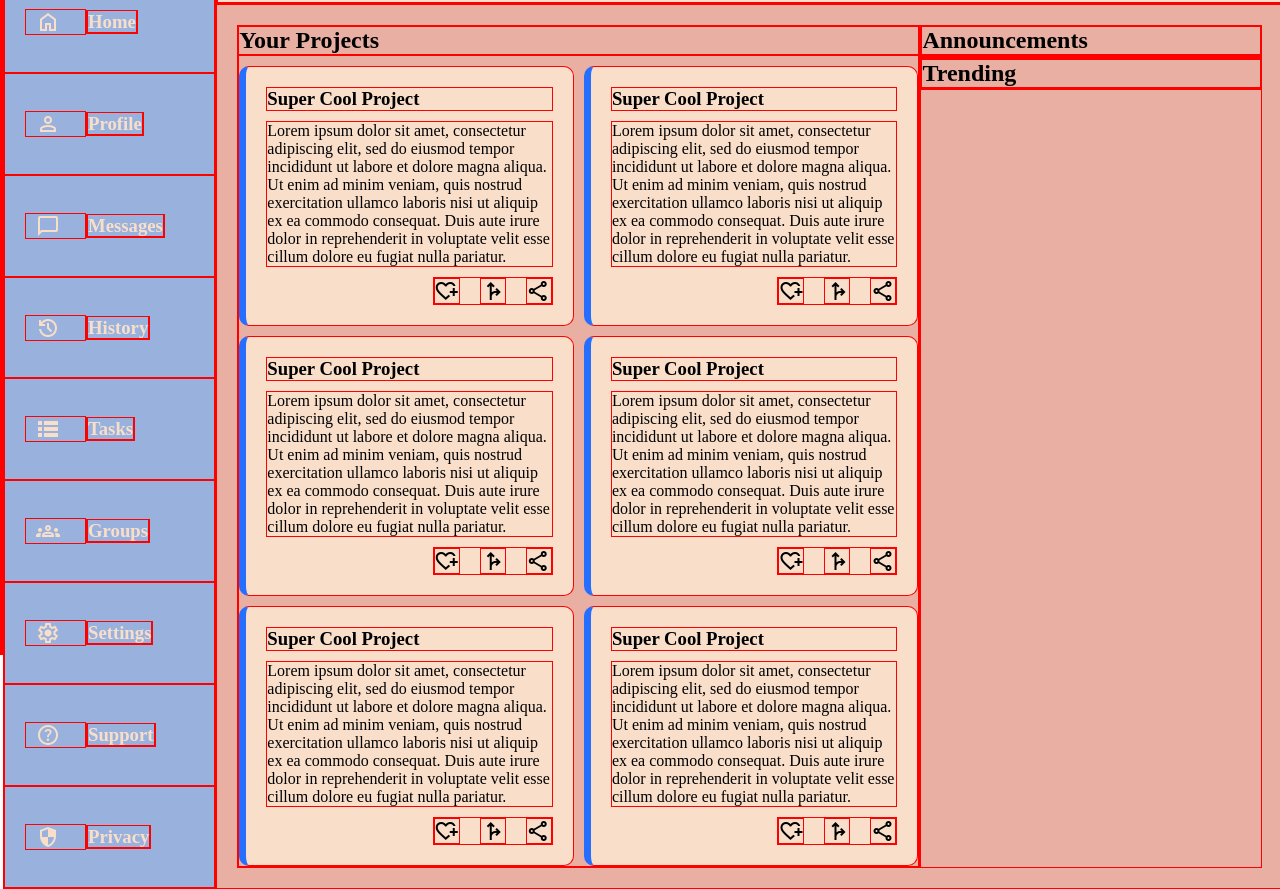
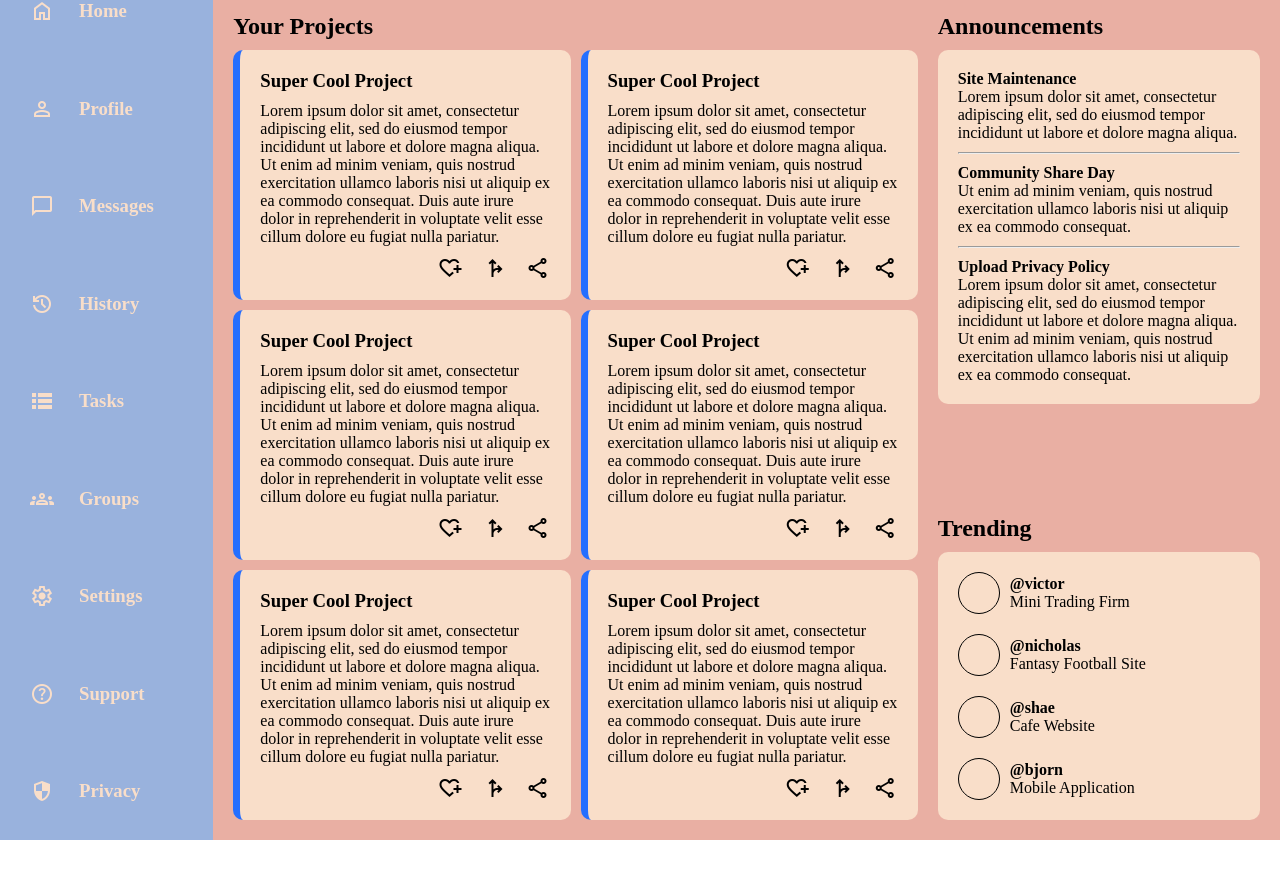
Before and after one commit to Liabiliti/Admin-Dashboard, a plain HTML site: page index.html in a window 1280 px wide. Shown: the part 151-1040 px from the top of the page. After the commit the page ends 991 px from the top, so only its background shows below. Drawn offline with nearby package versions, Linux system fonts and the light colour scheme.

Commit message:
Layout completed

```diff
--- a/index.html
+++ b/index.html
@@ -228,14 +228,65 @@
                 </div>
             </div>
             <div class="news">
-                <h2>Announcements</h2>
-                <div class="announcements-grid">
-                    <div class="news">
-
+                <div class="announcement">
+                    <h2>Announcements</h2>
+                    <div class="announcements-grid">
+                        <div class="updates">
+                            <h4>Site Maintenance</h4>
+                            <p>Lorem ipsum dolor sit amet, consectetur adipiscing elit, sed do eiusmod tempor incididunt
+                                ut labore et dolore magna aliqua.</p>
+                        </div>
+                        <hr>
+                        <div class="updates">
+                            <h4>Community Share Day</h4>
+                            <p>Ut enim ad minim veniam, quis nostrud exercitation ullamco laboris nisi ut aliquip ex ea
+                                commodo consequat.</p>
+                        </div>
+                        <hr>
+                        <div class="updates">
+                            <h4>Upload Privacy Policy</h4>
+                            <p>Lorem ipsum dolor sit amet, consectetur adipiscing elit, sed do eiusmod tempor incididunt
+                                ut labore et dolore magna aliqua. Ut enim ad minim veniam, quis nostrud exercitation
+                                ullamco
+                                laboris nisi ut aliquip ex ea
+                                commodo consequat.</p>
+                        </div>
                     </div>
                 </div>
-                <h2>Trending</h2>
-                <div class="trending-grid"></div>
+                <div class="trend">
+                    <h2>Trending</h2>
+                    <div class="trending-grid">
+                        <div class="people">
+                            <div class="sml profile"></div>
+                            <div class="name">
+                                <h4>@victor</h4>
+                                <p>Mini Trading Firm</p>
+                            </div>
+                        </div>
+                        <div class="people">
+                            <div class="sml profile"></div>
+                            <div class="name">
+                                <h4>@nicholas</h4>
+                                <p>Fantasy Football Site</p>
+                            </div>
+                        </div>
+                        <div class="people">
+                            <div class="sml profile"></div>
+                            <div class="name">
+                                <h4>@shae</h4>
+                                <p>Cafe Website</p>
+                            </div>
+                        </div>
+                        <div class="people">
+                            <div class="sml profile"></div>
+                            <div class="name">
+                                <h4>@bjorn</h4>
+                                <p>Mobile Application</p>
+                            </div>
+                        </div>
+                    </div>
+                </div>
+
             </div>
         </main>
     </div>
--- a/styles.css
+++ b/styles.css
@@ -1,7 +1,7 @@
 * {
     margin: 0;
     padding: 0;
-    border: 1px solid red;
+    /* border: 1px solid red; */
 }
 
 :root {
@@ -55,6 +55,7 @@ input[type="text"]
 
 .profile{
     border-radius: 50%;
+    border: 1px solid black;
 }
 
 .sml {
@@ -175,3 +176,48 @@ article {
 .reactions span{
     font-size: 24px;
 }
+
+.news {
+    padding-left: 20px;
+    display: grid;
+}
+
+.announcements-grid {
+    margin-top: 10px;
+    display: grid;
+    background-color: var(--champagnepink);
+    border-radius: 10px;
+    padding: 20px;
+}
+
+hr {
+    margin: 10px 0px;
+}
+
+.trend {
+    align-self: end;
+}
+
+.trending-grid {
+    padding: 20px;
+    display: grid;
+    gap: 20px;
+    margin-top: 10px;
+    background-color: var(--champagnepink);
+    border-radius: 10px;
+}
+
+.people {
+    display: grid;
+    grid-auto-flow: column;
+    align-items: center;
+    justify-content: start;
+}
+
+.people .sml {
+    margin-right: 10px;
+}
+
+.people .name {
+    margin: 0;
+}
```
